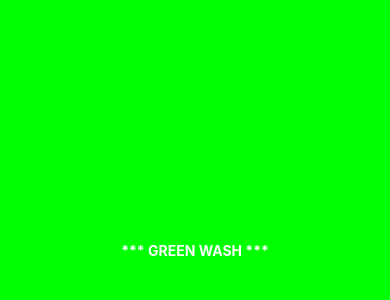
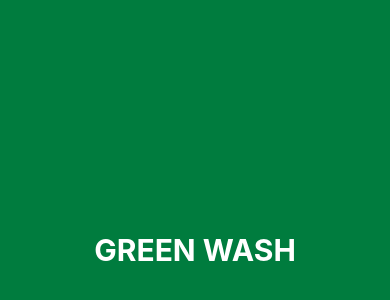
Before and after one commit to bff-products/greenwash, a React Native app: screen / in a window 390 px wide. Shown: the part 172-472 px from the top of the page. Built offline with nearby package versions, Linux system fonts and the light colour scheme.

Commit message:
Changing background color and font size

```diff
--- a/App.js
+++ b/App.js
@@ -5,7 +5,7 @@ export default class App extends React.Component {
   render() {
     return (
       <View style={styles.container}>
-        <Text style={{color: 'white', fontWeight: 'bold'}}>*** GREEN WASH ***</Text>
+        <Text style={{color: 'white', fontWeight: 'bold', fontSize: 30}}>GREEN WASH</Text>
       </View>
     );
   }
@@ -14,7 +14,7 @@ export default class App extends React.Component {
 const styles = StyleSheet.create({
   container: {
     flex: 1,
-    backgroundColor: '#0f0',
+    backgroundColor: '#007C3E',
     alignItems: 'center',
     justifyContent: 'center',
   },
```
